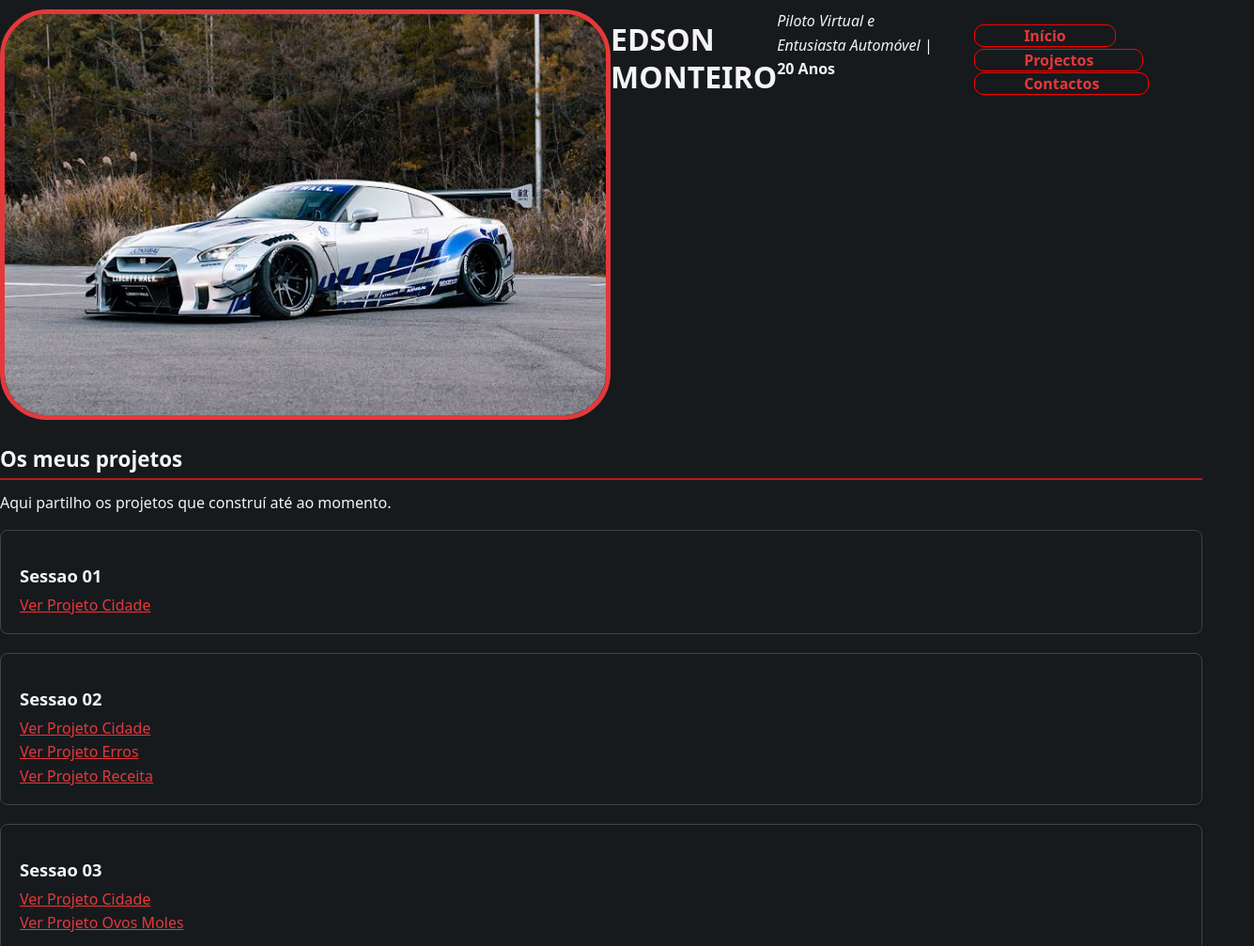
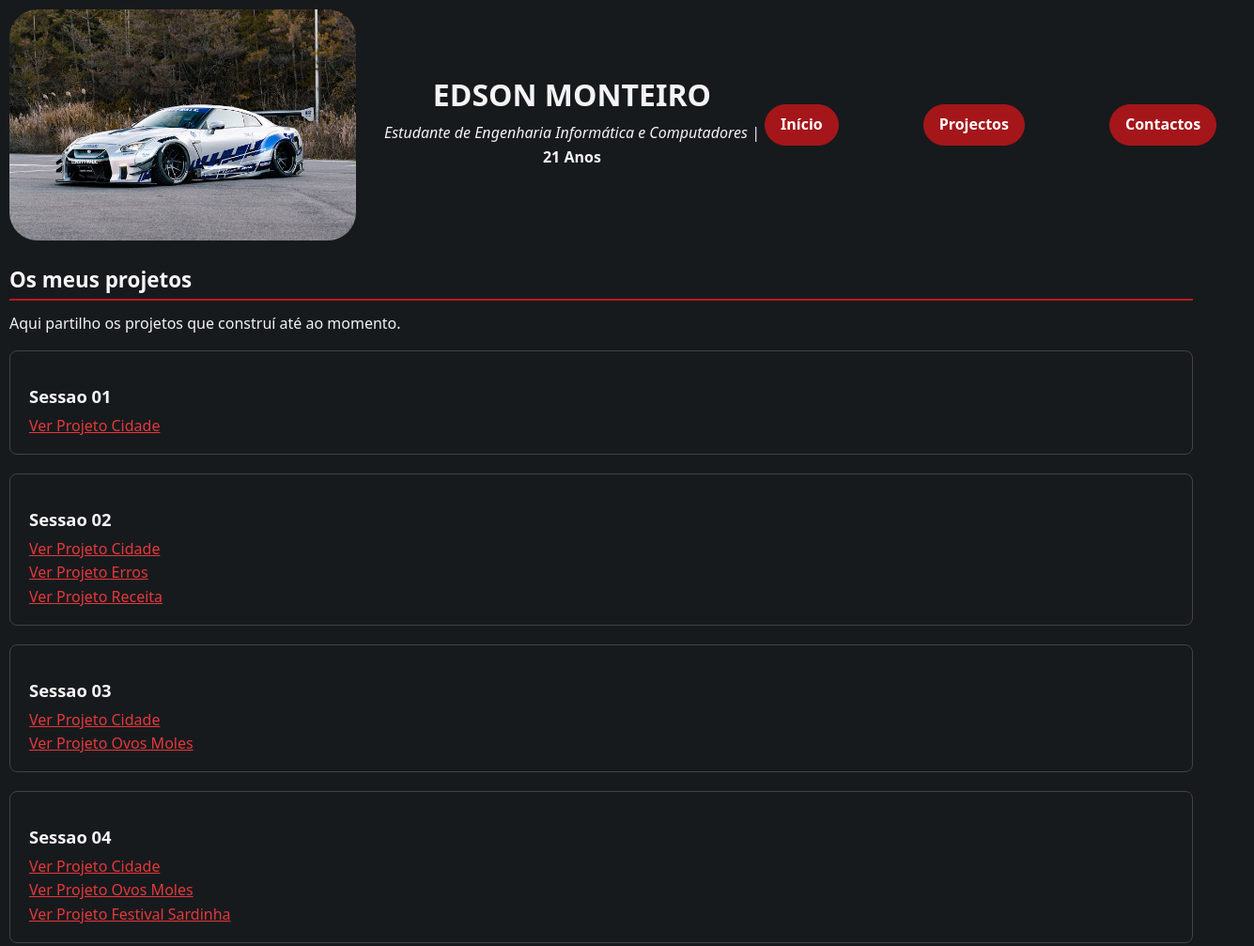
Before and after one commit to Edson524/portefolio, a plain HTML site: page projetos.html in a window 1280 px wide. Shown: the top 1007 px of the page at 94% size, 1335 px wide, since content can reach past the window. Drawn offline with Linux system fonts and the light colour scheme.

Commit message:
treino de header com css em casa

```diff
--- a/CSS/style.css
+++ b/CSS/style.css
@@ -34,10 +34,10 @@ body {
   color: var(--primary-text);
   background-color: var(--page-background);
   margin: 0px;
-  padding: 10px 0px 10px 0px;
+  padding: 10px 10px 10px 10px;
 }
 h1 {
-  font-size: 2rem;
+  font-size: 2.4rem;
   margin-top: 12px;
   margin-bottom: 8px;
 }
@@ -71,6 +71,18 @@ a {
   color: var(--link-color);
   text-decoration: underline;
 }
+.botaoNav {
+  display: inline-block;
+  background-color: var(--mahogany-red);
+  color: var(--white);
+  padding: 8px 16px;
+  border: 1px solid var(--mahogany-red);
+  border-radius: 25px;
+  text-decoration: none;
+  font-weight: 600;
+  cursor: pointer;
+}
+
 
 img {
   max-width: 100%;
@@ -79,10 +91,91 @@ img {
 
 header {
   display: flex;
+  flex-direction: row;
+  flex-wrap: nowrap;
   width: 100%;
-  height: 10%;
-  justify-content: space-between;
+  height: auto;
+  align-items: stretch;
+  gap: 15px;
+  box-sizing: border-box;
 }
+
+.imagen {
+  flex: 1 1 30%;
+  min-width: 0;
+}
+
+.imagen img {
+  display: block;
+  width: 100%;
+  height: auto;
+  border-radius: 30px;
+}
+
+.titulos {
+  flex: 1 1 35%;
+  min-width: 0;
+  display: flex;
+  flex-direction: column;
+  justify-content: center;
+  align-items: center;
+  text-align: center;
+  padding: 15px;
+  box-sizing: border-box;
+}
+
+.titulos h1 {
+  font-size: clamp(20px, 2.5vw, 38px);
+}
+
+.linkmain {
+  flex: 1 1 35%;
+  min-width: 0;
+  display: flex;
+  justify-content: center;
+  align-items: center;
+  padding: 15px;
+  box-sizing: border-box;
+}
+
+.linkmain ul {
+  display: flex;
+  flex-direction: row;
+  flex-wrap: nowrap;
+  justify-content: center;
+  align-items: center;
+  gap: 10px;
+  list-style: none;
+  padding: 0;
+  margin: 0;
+}
+
+.linkmain li {
+  flex-shrink: 0;
+}
+
+/* Ecrãs com largura até 1100px */
+@media (max-width: 800px) {
+  header {
+    flex-direction: column;
+  }
+
+  .imagen,
+  .titulos,
+  .linkmain {
+    width: 100%;
+    flex: none;
+  }
+
+  .imagen img {
+    height: auto;
+  }
+
+  .linkmain ul {
+    flex-direction: column;
+  }
+}
+
 
 footer {
   text-align: center;
@@ -140,7 +233,6 @@ th {
   font-weight: 600;
   cursor: pointer;
 }
-
 .botao-secundario {
   background-color: var(--raised-surface);
   border-color: var(--raised-surface);
@@ -180,30 +272,13 @@ nav > { /* hora ki bh poi > seta maior e ta bai pa fidjo direto you mas se bh ca
   margin: 16px 0 0 0;
 }
 
-.linkmain {
-  align-content:center;
-  align-items:center;
-}
 li {
   display:inline;
   list-style: none;
-  border: 1px solid red;
-  border-radius: 10px;
   padding-left: 40px;
   padding-right: 40px;
 
 }
-img {
-  border-radius: 50px;
-  box-shadow: 5px solid #25292d;
-  border: 5px solid #e5383b;
-}
-
-.titulos{
-  align-content:center;
-  align-items:center;
-}
-
 
 nav a {
   text-decoration: none;
--- a/projetos.html
+++ b/projetos.html
@@ -1,33 +1,44 @@
 <!doctype html>
 <html lang="pt-PT">
   <head>
-        <meta charset="UTF-8">
+    <meta charset="UTF-8" />
     <meta
       name="description"
-            content="Projetos desenvolvidos por Edson Monteiro, piloto virtual e entusiasta automóvel. Explore os trabalhos realizados e descubra a paixão pelo universo Gran Turismo.">
-        </meta name="author" content="Edson Monteiro">
-        <meta name="keywords" content="Edson Monteiro, Portefolio, Piloto Virtual, Entusiasta Automóvel, Gran Turismo, Projectos, Contactos">
-        <link rel="stylesheet" href="CSS/style.css">
-        <link rel="icon" type="image/svg+xml" href="img/favicon.svg">
-        <title>Edson Monteiro | Gran Turismo</title>
+      content="Portefolio pessoal de Edson Monteiro, estudante de Engenharia Informática e Computadores. Descubra os projectos, contactos e a paixão pelo universo Currículo Profissional."
+    />
+    <meta name="author" content="Edson Monteiro" />
+    <meta
+      name="keywords"
+      content="Edson Monteiro, Portefolio, Engenharia Informática, Programação, Currículo Profissional, Projectos, Contactos"
+    />
+    <link rel="stylesheet" href="CSS/style.css" />
+    <title>Edson Monteiro | Currículo Profissional</title>
+    <link rel="icon" type="image/svg+xml" href="img/favicon.svg" />
   </head>
   <body>
     <!-- Cabeçalho do site -->
     <header id="topo">
+      <div class="imagen">
         <img
           src="img/gtr_35.jpg"
-            alt="GTR-35"
-            width="640"
+          alt="Imagem de apresentação"
+          width="600"
           height="430"
         />
+      </div>
       <!-- Sobre Min -->
+      <div class="titulos">
         <h1>EDSON MONTEIRO</h1>
-        <p><i>Piloto Virtual e Entusiasta Automóvel | </i><strong>20 Anos</strong></p>
-        <nav>
+        <p>
+          <i>Estudante de Engenharia Informática e Computadores | </i
+          ><strong>21 Anos</strong>
+        </p>
+      </div>
+      <nav class="linkmain">
         <ul>
-                <li><a href="index.html">Início</a></li>
-                <li><a href="projetos.html">Projectos</a></li>
-                <li><a href="contatos.html">Contactos</a></li>
+          <li><a href="index.html" class="botaoNav">Início</a></li>
+          <li><a href="projetos.html" class="botaoNav">Projectos</a></li>
+          <li><a href="contatos.html" class="botaoNav">Contactos</a></li>
         </ul>
       </nav>
     </header>
```
Also changed, not shown: contatos.html (+25 -15 lines), index.html (+3 -5 lines). Lines whose indentation alone changed are shown as unchanged.
